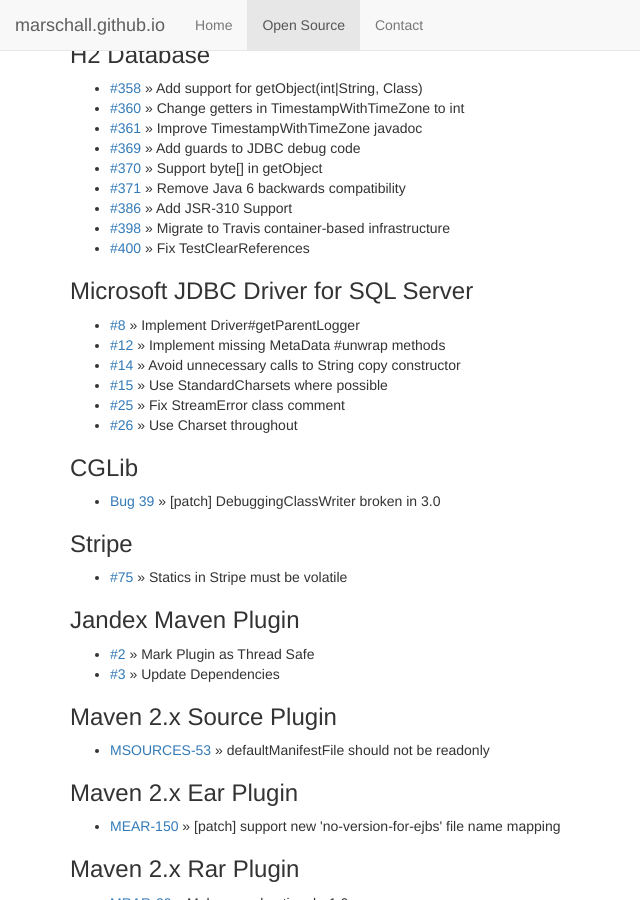
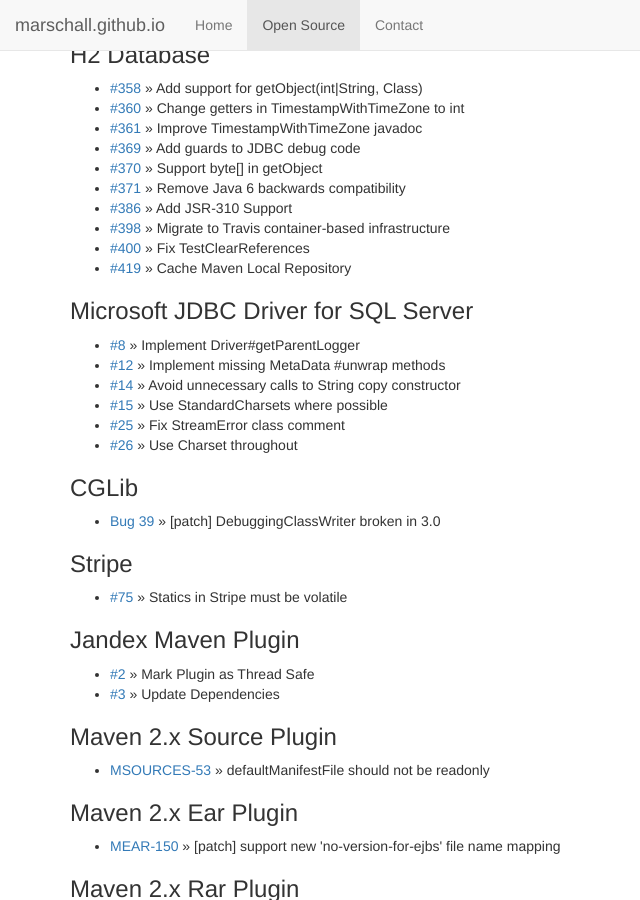
Before and after one commit to marschall/marschall.github.com, a Jekyll site: the page built from open-source.html, in a window 1280 px wide and 900 px high, scrolled down 4226 px. Shown: the whole window, without its empty margins (0-640 px from the left). Built offline with Jekyll 4.4.1, drawn with Linux system fonts in a browser that asks for light colours.

Commit message:
add h2#419

```diff
--- a/open-source.html
+++ b/open-source.html
@@ -270,6 +270,7 @@
   <li><a href="https://github.com/h2database/h2database/pull/386">#386</a> &raquo; Add JSR-310 Support</li>
   <li><a href="https://github.com/h2database/h2database/pull/398">#398</a> &raquo; Migrate to Travis container-based infrastructure</li>
   <li><a href="https://github.com/h2database/h2database/pull/400">#400</a> &raquo; Fix TestClearReferences</li>
+  <li><a href="https://github.com/h2database/h2database/pull/419">#419</a> &raquo; Cache Maven Local Repository</li>
 </ul>
 <h3>Microsoft JDBC Driver for SQL Server</h3>
 <ul>
@@ -439,4 +440,6 @@
 
 https://issues.jboss.org/browse/JBWS-4031
 
+https://github.com/h2database/h2database/pull/418
+
 -->
```
